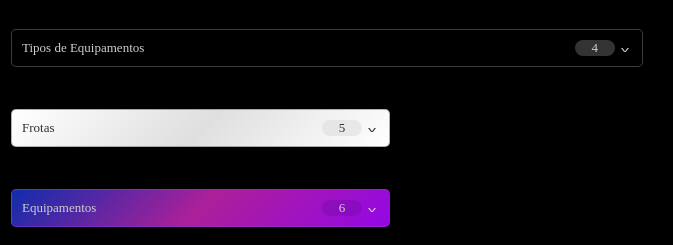
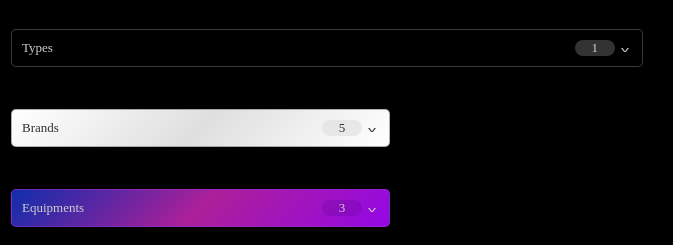
Before and after one commit to mobster-dev/Droply, a plain HTML site: page example.html in a window 1280 px wide. Shown: the full height of the page, 0-673 px from the left. Drawn offline with Linux system fonts and the light colour scheme.

Commit message:
translate examples

```diff
--- a/index.html
+++ b/example.html
@@ -4,37 +4,35 @@
     <meta name="viewport" content="width=device-width, initial-scale=1.0">
     <link rel="stylesheet" href="css/style.css">
     <script src="js/main.js"></script>
-    <script src="script.js"></script>
+    <script src="example_script.js"></script>
     <title>Droply Teste</title>
 </head>
 <body style="background-color: black;">
     <span>Glass Dark Theme</span>
     <div
-        id="TipoEquipamentos"
+        id="Type"
         class="theme-glass-dark"
         style="width: 50%;"
-        data-droply-placeholder="Tipos de Equipamentos"
-        data-droply-multiselect="true"
-        data-droply-child="Frotas, Equipamentos">
+        data-droply-placeholder="Types"
+        data-droply-multiselect="false"
+        data-droply-child="Brand, Equipment">
     </div>
     <br>
     <span>Modern Dark Theme</span>
     <div
-        id="Frotas"
+        id="Brand"
         class="theme-modern-light"
         style="width: 30%;"
-        data-droply-placeholder="Frotas"
-        data-droply-child="Equipamentos">
+        data-droply-placeholder="Brands"
+        data-droply-child="Equipment">
     </div>
     <br>
     <span>Galaxy Theme</span>
     <div
-        id="Equipamentos"
+        id="Equipment"
         class="theme-galaxy"
         style="width: 30%;"
-        data-droply-placeholder="Equipamentos">
+        data-droply-placeholder="Equipments">
     </div>
-    <br>
-    <div id="teste">Callback</div>
 </body>
 </html>
--- a/script.js
+++ b/example_script.js
@@ -5,17 +5,17 @@ function teste(key, label, selectedValues){
 document.addEventListener('DOMContentLoaded' , function(){
 
     // Posso passar como lista, onde os valores serao gerados automaticamente a partir do 0
-    //const tipo = ["Carro", "Moto", "Caminhão", "Ônibus"]
+    //const tipo = ["car", "Motocycle", "Truck", "Bus"]
 
     // Posso passar como objeto, onde os valores sao previamente definidos
-    const tipo = {
-        "0": "Carro",
-        "1": "Moto",
-        "2": "Caminhão",
-        "3": "Ônibus",
+    const type = {
+        "0": "Car",
+        "1": "Motocycle",
+        "2": "Truck",
+        "3": "Bus",
     }
 
-    const marca = {
+    const brand = {
         "0": ["Toyota", ["0"]],
         "1": ["Honda", ["0", "1"] ],
         "2": ["Ford", ["0", "2"] ],
@@ -23,22 +23,18 @@ document.addEventListener('DOMContentLoaded' , function(){
         "4": ["BMW", ["0"] ],
     }
 
-    const automovel = {
+    const automobile = {
         "0": { label: "Corolla", tipo: ["0"], marca: ["0"]},
         "1": { label: "Civic", tipo: ["0"], marca: ["1"]},
-        "2": { label: "Ranger", tipo: ["2"],  marca: ["2"]},
-        "3": { label: "S10", tipo: ["2"], marca: ["3"]},
+        "2": { label: "F-4000", tipo: ["2"],  marca: ["2"]},
+        "3": { label: "Silverado 2500HD", tipo: ["2"], marca: ["3"]},
         "4": { label: "X5", tipo: ["0"], marca: ["4"]},
         "5": { label: "Biz", tipo: ["1"], marca: ["1"]},
     }
 
     const droply = new Droply()
-    droply.CreateDropdown('TipoEquipamentos', tipo, undefined, teste)
-    droply.CreateDropdown('Frotas', marca)
-    droply.CreateDropdown('Equipamentos', automovel)
-
-    document.getElementById('teste').addEventListener('click', () => {
-        console.log(droply.getNamedValues('Equipamentos'))
-    })
+    droply.CreateDropdown('Type', type, undefined, teste)
+    droply.CreateDropdown('Brand', brand)
+    droply.CreateDropdown('Equipment', automobile)
 
 })
```
